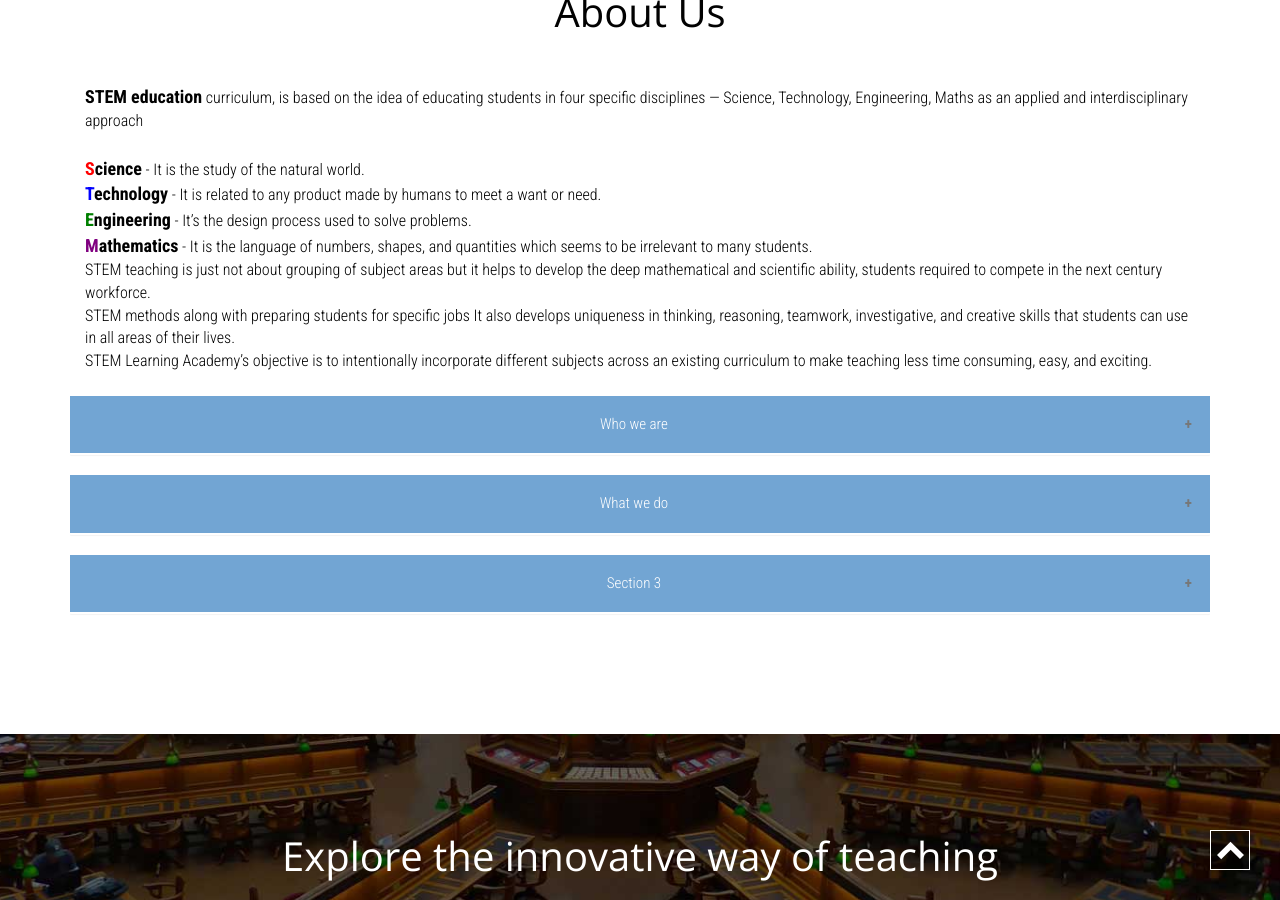
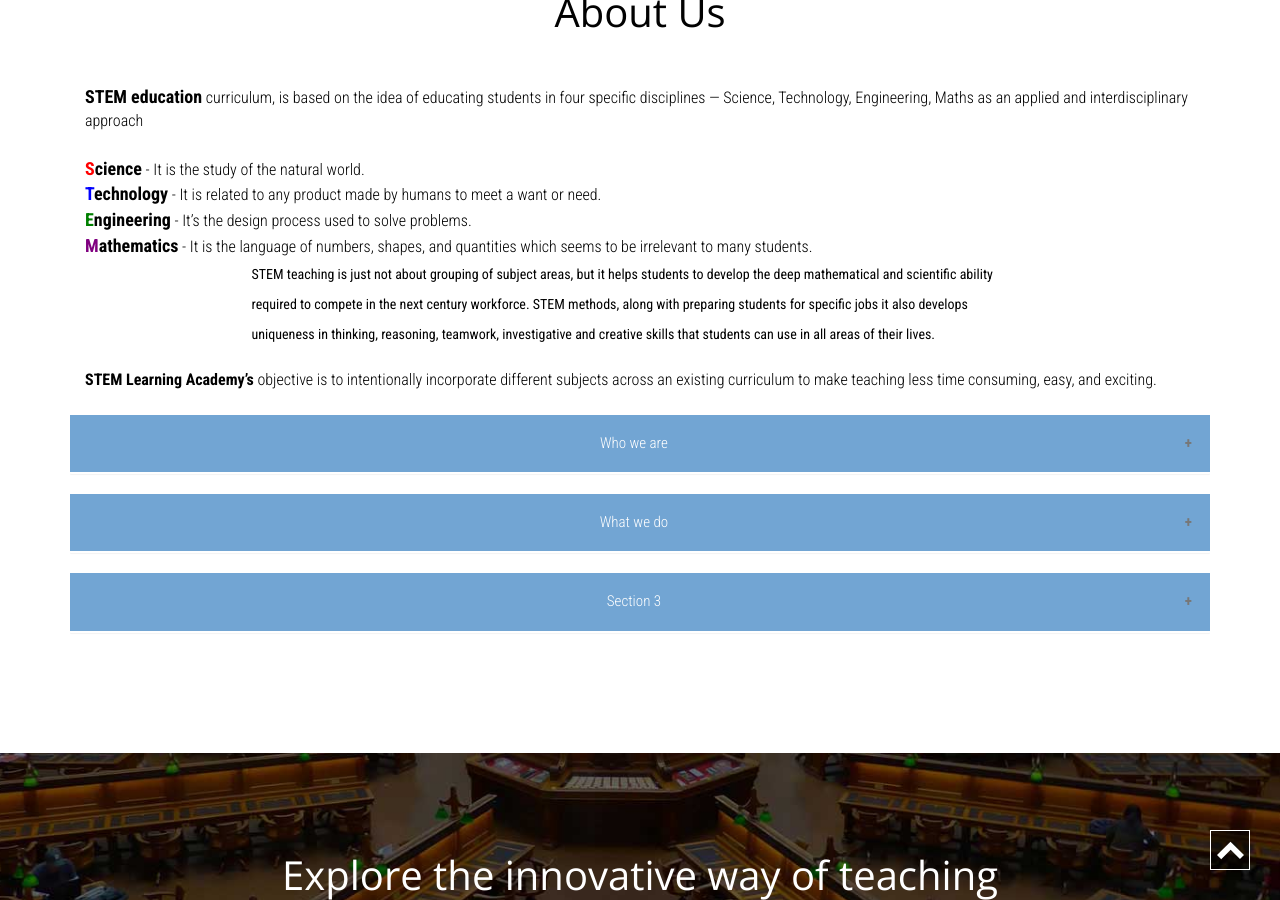
Before and after one commit to dhanyacm/stem, a Jekyll site: the page built from about.html, in a window 1280 px wide and 900 px high, scrolled down 420 px. Built offline with Jekyll 4.4.1, drawn with Linux system fonts in a browser that asks for light colours; a script that is not in the unit is left out.

Commit message:
Update about.html

```diff
--- a/about.html
+++ b/about.html
@@ -29,19 +29,18 @@
 <b><font size=4 color="green">E</font><font size=4>ngineering</font></b> - It’s the design process used to solve problems.<br>
 
 <b><font size=4 color="purple">M</font><font size=4>athematics</font></b> - It is the language of numbers, shapes, and quantities which seems to be
-irrelevant to many students.<br>
+irrelevant to many students.
 
-STEM teaching is just not about grouping of subject areas but it helps to develop the deep
-mathematical and scientific ability, students required to compete in the next century
-workforce.<br>
-
-STEM methods along with preparing students for specific jobs It also develops
-uniqueness in thinking, reasoning, teamwork, investigative, and creative skills that
-students can use in all areas of their lives. <br>
-
-STEM Learning Academy’s objective is to intentionally incorporate different subjects
+<p>
+STEM teaching is just not about grouping of subject areas, but it helps students to develop the deep
+mathematical and scientific ability required to compete in the next century
+workforce. STEM methods, along with preparing students for specific jobs it also develops
+uniqueness in thinking, reasoning, teamwork, investigative and creative skills that
+students can use in all areas of their lives.
+</p>
+<b>STEM Learning Academy’s</b> objective is to intentionally incorporate different subjects
 across an existing curriculum to make teaching less time consuming, easy, and exciting.
-<br><br>
+<br></br>
 			</font>
 
 			 </div>
```
